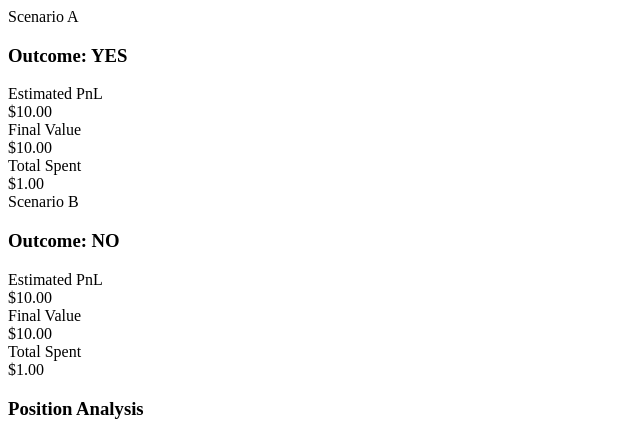
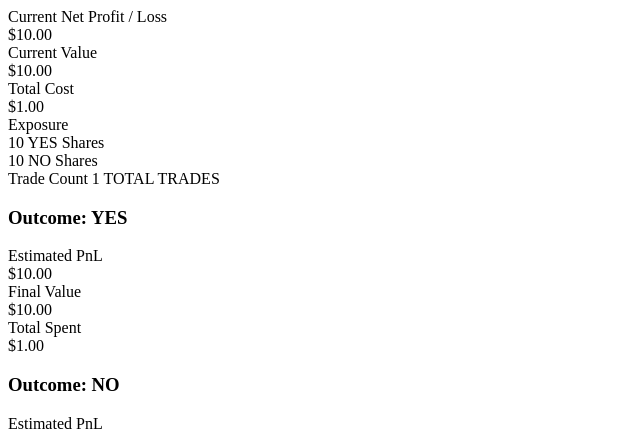
Before and after one commit to MarselNet86/poly_eye, a Django app: template analyzer/templates/analyzer/partials/analysis_complete.html in a window 1280 px wide. Shown: the top 434 px of the page, without its empty margins (0-640 px from the left). Run offline with Django 5.2, Linux system fonts and the light colour scheme; the template is opened without the code that fills it: most values are stand-ins (such as "Sample title", 1, 10 or a date in 2020).

Commit message:
Добавлено отображение PNL

```diff
--- a/analyzer/templates/analyzer/partials/analysis_complete.html
+++ b/analyzer/templates/analyzer/partials/analysis_complete.html
@@ -1,11 +1,59 @@
+<!-- Total PnL Summary -->
+<div
+    class="bg-black rounded-[48px] p-10 md:p-14 text-white mb-12 relative overflow-hidden border border-black shadow-2xl">
+    <div class="absolute top-0 right-0 p-12 opacity-5">
+        <i data-lucide="activity" width="160"></i>
+    </div>
+    <div class="relative z-10 flex flex-col md:flex-row justify-between items-center gap-12">
+        <div class="text-center md:text-left">
+            <span class="text-gray-400 uppercase tracking-widest text-xs font-light mb-3 block">Current Net Profit /
+                Loss</span>
+            <div
+                class="text-7xl md:text-9xl font-thin tracking-tighter {% if metrics.current_pnl >= 0 %}text-white{% else %}text-red-400{% endif %}">
+                ${{ metrics.current_pnl|floatformat:2 }}
+            </div>
+            <div class="mt-8 flex justify-center md:justify-start gap-10">
+                <div>
+                    <div class="text-gray-500 text-[10px] uppercase tracking-wider mb-1 font-light">Current Value</div>
+                    <div class="text-2xl font-light font-mono text-white">${{ metrics.current_value|floatformat:2 }}
+                    </div>
+                </div>
+                <div>
+                    <div class="text-gray-500 text-[10px] uppercase tracking-wider mb-1 font-light">Total Cost</div>
+                    <div class="text-2xl font-light font-mono text-white">${{ metrics.total_spent|floatformat:2 }}</div>
+                </div>
+            </div>
+        </div>
+        <div class="bg-white/5 backdrop-blur-md rounded-3xl p-8 border border-white/10 w-full md:w-auto min-w-[240px]">
+            <div class="space-y-6">
+                <div>
+                    <span class="text-gray-500 text-[10px] uppercase tracking-widest block mb-1">Exposure</span>
+                    <div class="flex items-center gap-3">
+                        <div class="h-2 w-2 rounded-full bg-green-500"></div>
+                        <span class="text-sm font-light text-white">{{ metrics.remaining_yes|floatformat:0 }} YES
+                            Shares</span>
+                    </div>
+                    <div class="flex items-center gap-3 mt-2">
+                        <div class="h-2 w-2 rounded-full bg-red-500"></div>
+                        <span class="text-sm font-light text-white">{{ metrics.remaining_no|floatformat:0 }} NO
+                            Shares</span>
+                    </div>
+                </div>
+                <div class="pt-4 border-t border-white/10">
+                    <span class="text-gray-500 text-[10px] uppercase tracking-widest block mb-1">Trade Count</span>
+                    <span class="text-sm font-light text-white">{{ metrics.trade_count }} TOTAL TRADES</span>
+                </div>
+            </div>
+        </div>
+    </div>
+</div>
+
 <!-- Dual KPI Cards -->
 <div class="grid grid-cols-1 md:grid-cols-2 gap-8 mb-8">
     <!-- YES Scenario -->
     <div class="bg-white rounded-[40px] p-8 md:p-10 text-black relative overflow-hidden border border-black group">
         <div class="flex justify-between items-start mb-6">
             <div>
-                <span class="text-green-600 uppercase tracking-widest text-[10px] font-bold mb-1 block">Scenario
-                    A</span>
                 <h3 class="text-3xl font-thin tracking-tight">Outcome: YES</h3>
             </div>
             <div class="h-10 w-10 rounded-full bg-green-50 flex items-center justify-center text-green-600">
@@ -37,7 +85,6 @@
     <div class="bg-white rounded-[40px] p-8 md:p-10 text-black relative overflow-hidden border border-black group">
         <div class="flex justify-between items-start mb-6">
             <div>
-                <span class="text-red-600 uppercase tracking-widest text-[10px] font-bold mb-1 block">Scenario B</span>
                 <h3 class="text-3xl font-thin tracking-tight">Outcome: NO</h3>
             </div>
             <div class="h-10 w-10 rounded-full bg-red-50 flex items-center justify-center text-red-600">
```
Also changed, not shown: analyzer/views.py (+25 -0 lines).
